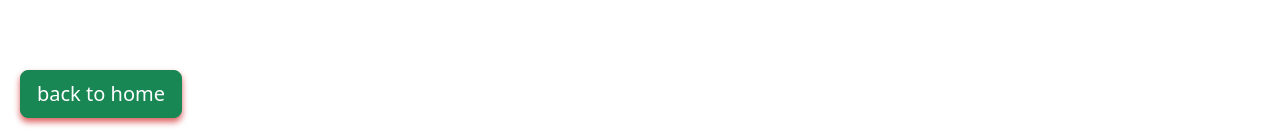
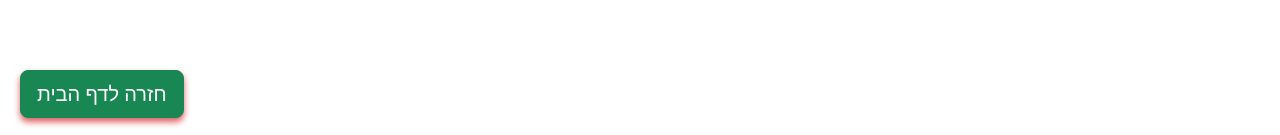
Before and after one commit to HILLEL32/fitClick, a React (Vite) app: page /clothing_ai in a window 1280 px wide. Shown: the part 662-797 px from the top of the page. Built offline with nearby package versions, Linux system fonts and the light colour scheme.

Commit message:
חזרה לדף הבית

```diff
--- a/src/appPages/AppHome.jsx
+++ b/src/appPages/AppHome.jsx
@@ -22,10 +22,11 @@ export default function AppHome() {
   }, []);
   return (
     <div className='container mt-5 text-center'>
-      <h3>{username} welcome to fitclick !! </h3>
-      <Link to="/user_profile" className="btn btn-success btn-lg custom-green-button">user profile</Link>
-      <Link to="/clothing_ai" className="btn btn-success btn-lg custom-green-button">AI garment inspection</Link>
-      <Link to="/wardrobe" className="btn btn-success btn-lg custom-green-button">my wardrobe </Link>
+      {/* <h3>{username}ברוכים הבאים ל fitclick !! </h3> */}
+      <h3>!!! fitclick ברוכים הבאים ל {username}</h3>
+      <Link to="/user_profile" className="btn btn-success btn-lg custom-green-button">פרופיל</Link>
+      <Link to="/clothing_ai" className="btn btn-success btn-lg custom-green-button">לזיהוי בגד</Link>
+      <Link to="/wardrobe" className="btn btn-success btn-lg custom-green-button">ארון הבגדים שלי </Link>
     </div>
   );
 }
--- a/src/features/clothing/ClothingAIUpload.jsx
+++ b/src/features/clothing/ClothingAIUpload.jsx
@@ -156,7 +156,7 @@ export default function ClothingAIUpload() {
       </Link>
 
       <Link to="/app_home" className="btn btn-success btn-lg floating-button">
-        back to home
+        חזרה לדף הבית
       </Link>
     </div>
   );
--- a/src/features/clothing/Wardrobe.jsx
+++ b/src/features/clothing/Wardrobe.jsx
@@ -126,7 +126,7 @@ export default function Wardrobe() {
         onSelectPants={setSelectedPants}
       />
 
-      <Link to="/app_home" className="btn btn-success mb-4"> HOME </Link>
+      <Link to="/app_home" className="btn btn-success mb-4"> חזרה לדף הבית </Link>
 
       {/* תצוגת חולצה ומכנס שנבחרו */}
       {selectedShirt && (
--- a/src/pages/Home.jsx
+++ b/src/pages/Home.jsx
@@ -4,7 +4,7 @@ import '../css/design.css';
 export default function Home() {
   return (
     <div className='container mt-5 text-center'>
-      <h3>wellcome to </h3>
+      <h3>ברוכים הבאים ל  </h3>
       <h1 className='line'>fitClick</h1>
 
       <div className="d-flex flex-wrap justify-content-center gap-3 mt-4">
--- a/src/pages/Log_in.jsx
+++ b/src/pages/Log_in.jsx
@@ -39,7 +39,7 @@ export default function Log_in() {
         <button onClick={handleLogin}>Log In</button>
       </div>
       <Link to="/" className="btn btn-success btn-lg floating-button">
-        back to home
+        חזרה לעמוד הראשי
       </Link>
 
     </div>
--- a/src/pages/Sign_up.jsx
+++ b/src/pages/Sign_up.jsx
@@ -85,7 +85,7 @@ export default function Sign_up() {
           <option value="נקבה">נקבה</option>
           <option value="אחר">אחר / לא לציין</option>
         </select>
-{/*
+        {/*
         <label className="form-label mt-3">צבע גוף:</label>
         <input type="color" value={bodyColor}
           onChange={(e) => setBodyColor(e.target.value)}
@@ -96,7 +96,7 @@ export default function Sign_up() {
 
       {message && <div className="alert alert-info mt-3">{message}</div>}
       <Link to="/" className="btn btn-success btn-lg floating-button">
-        back to home
+        חזרה לעמוד הראשי
       </Link>
 
     </div>
--- a/src/settings/EditProfile.jsx
+++ b/src/settings/EditProfile.jsx
@@ -116,7 +116,7 @@ export default function EditProfile() {
   </div>
 
   <Link to="/app_home" className="btn btn-success btn-lg floating-button">
-    back to home
+    חזרה לדף הבית
   </Link>
 </div>
 
--- a/src/settings/UserProfile.jsx
+++ b/src/settings/UserProfile.jsx
@@ -64,7 +64,7 @@ export default function UserProfile() {
         <Link to="/edit_profile" className="btn btn-outline-warning mt-3">ערוך פרופיל</Link>
       </div>
       <Link to="/app_home" className="btn btn-success btn-lg floating-button">
-        back to home
+        חזרה לדף הבית
       </Link>
     </div>
   );
```
